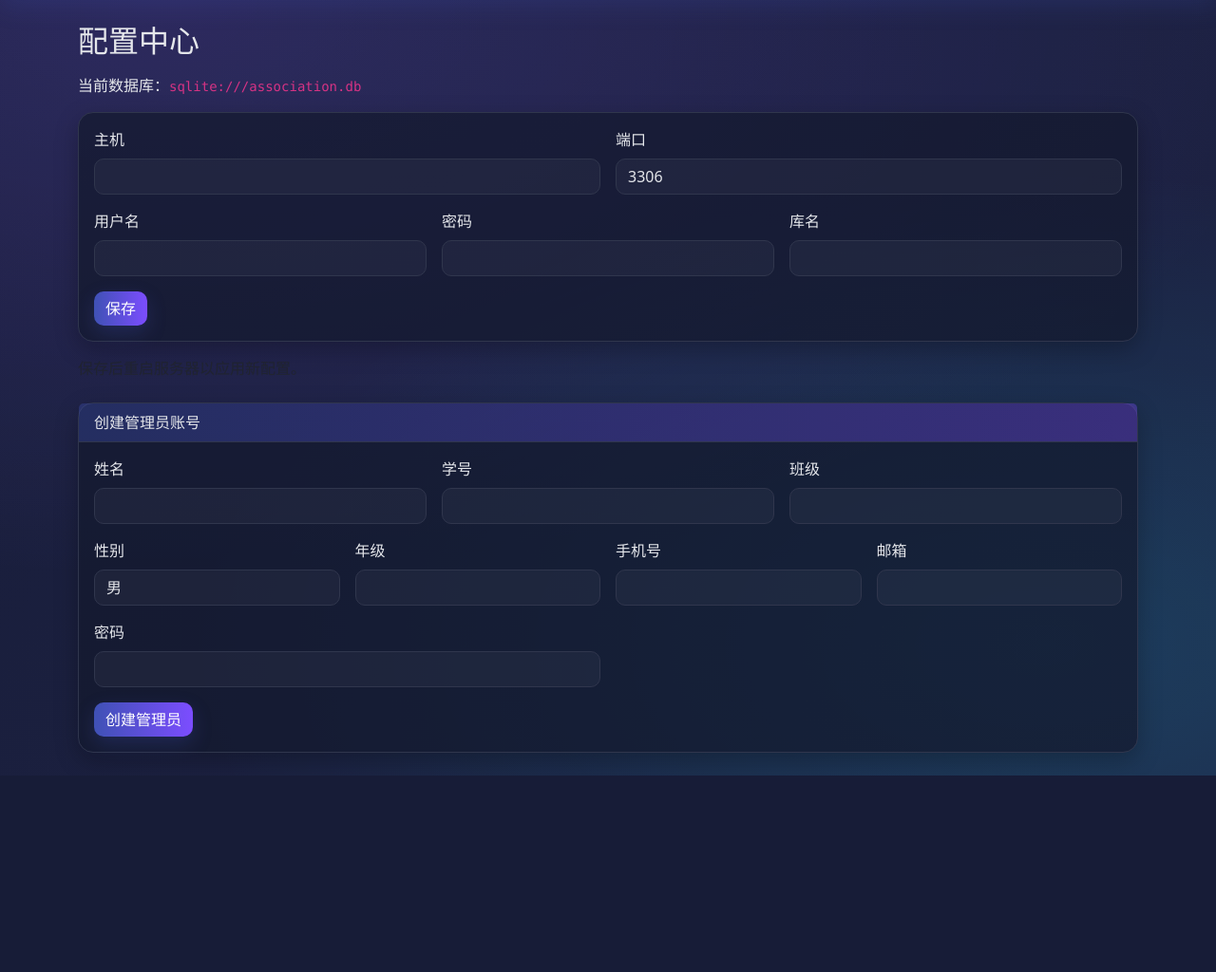
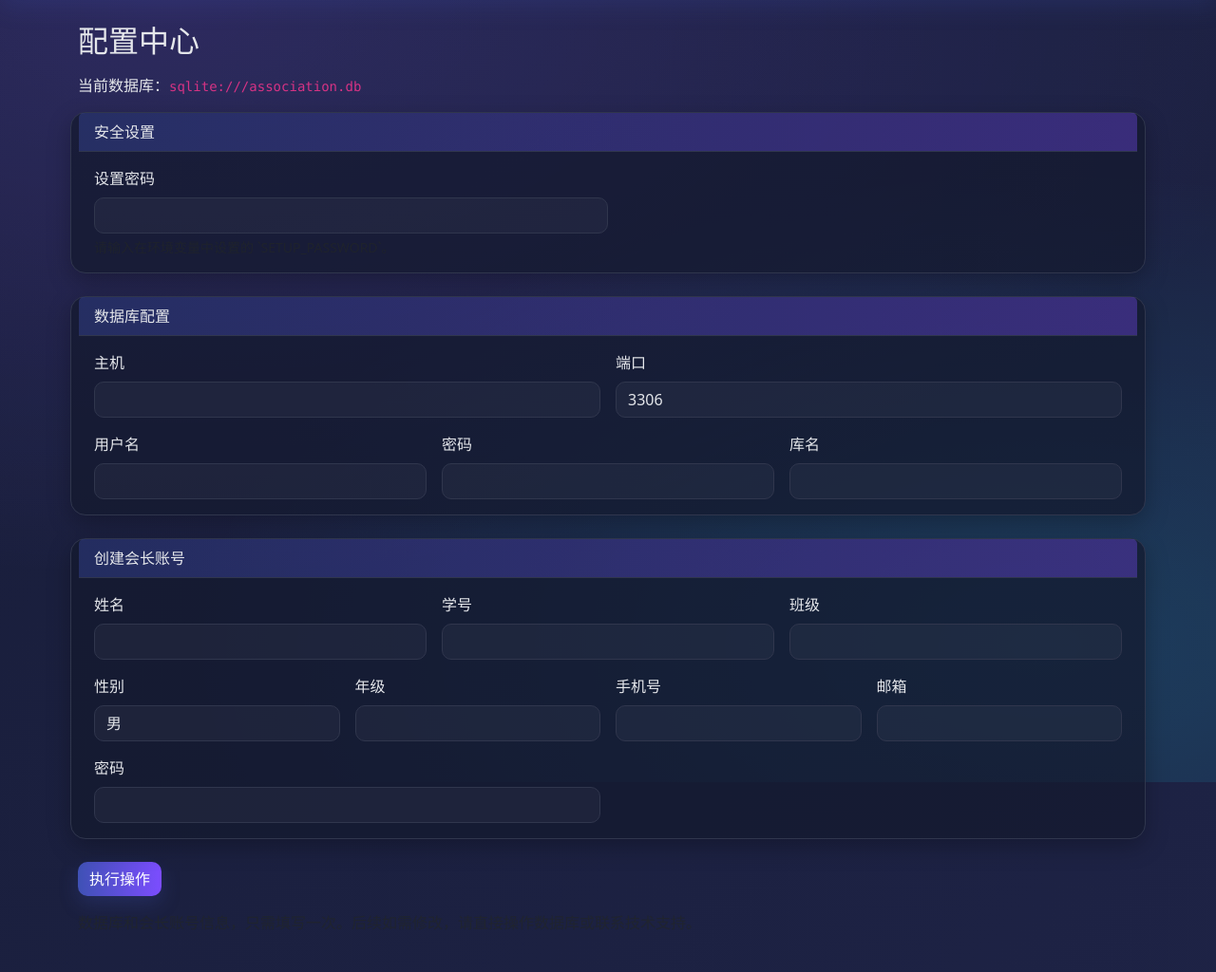
Before and after one commit to gkdACM/AssociationManagementSystem, a Flask app: page /setup in a window 1280 px wide. Shown: the part 56-1080 px from the top of the page at 95% size. Before the commit the page ends 873 px from the top, so only its background shows below. Run offline with Flask 3, Linux system fonts and the light colour scheme.

Commit message:
Fix: 修复数据库连接配置错误

```diff
--- a/association/app/__init__.py
+++ b/association/app/__init__.py
@@ -10,7 +10,7 @@ from association.app.views.admin_projects import bp as admin_projects_bp
 from association.app.views.admin_activities import bp as admin_activities_bp
 from association.app.views.leader_activities import bp as leader_activities_bp
 from association.app.views.member_activities import bp as member_activities_bp
-from association.app.views.dev import bp as dev_bp
+# from association.app.views.dev import bp as dev_bp
 from association.app.views.home import bp as home_bp
 from association.app.views.auth import bp as auth_bp
 from association.app.views.admin_users import bp as admin_users_bp
@@ -57,7 +57,7 @@ def create_app():
     app.register_blueprint(leader_activities_bp)
     app.register_blueprint(member_activities_bp)
     app.register_blueprint(points_bp)
-    app.register_blueprint(dev_bp)
+    # app.register_blueprint(dev_bp)
     app.register_blueprint(setup_bp)
     app.register_blueprint(profile_changes_bp)
 
--- a/association/app/templates/home.html
+++ b/association/app/templates/home.html
@@ -39,7 +39,7 @@
     <div class="feature-card h-100">
       <h5 class="mb-2">开发辅助</h5>
       <p class="mb-3">初始化数据并登录管理员。</p>
-      <a class="btn btn-outline-dark" href="{{ url_for('dev.seed') }}">初始化并登录</a>
+
     </div>
   </div>
  </div>
--- a/association/app/templates/layout.html
+++ b/association/app/templates/layout.html
@@ -91,19 +91,7 @@
     {% block content %}{% endblock %}
   </div>
   <script src="https://cdn.jsdelivr.net/npm/bootstrap@5.3.2/dist/js/bootstrap.bundle.min.js"></script>
-  <script>
-  ;(function(){
-    const links=[...document.querySelectorAll('a.nav-link')];
-    links.forEach(l=>{try{if(location.pathname===new URL(l.href).pathname){l.classList.add('active')}}catch(e){}})
-    let taps=0,timer=null,panel=null
-    function show(){
-      if(!panel){panel=document.createElement('div');panel.className='dev-panel';panel.innerHTML='<div class="d-flex justify-content-between align-items-center"><strong>开发者面板</strong><button class="btn btn-sm btn-outline-secondary">关闭</button></div><div class="mt-2"><a class="btn btn-sm btn-outline-dark me-2" href="/setup">配置中心</a><a class="btn btn-sm btn-outline-dark" href="/dev/seed">开发登录</a></div>';document.body.appendChild(panel);panel.querySelector('button').onclick=()=>panel.classList.remove('show')}
-      panel.classList.add('show')
-    }
-    const brand=document.querySelector('.navbar-brand');
-    if(brand){brand.addEventListener('click',()=>{if(window.innerWidth<768){taps++;clearTimeout(timer);timer=setTimeout(()=>{taps=0},800);if(taps>=5){taps=0;show()}}})}
-  })()
-  </script>
+
   <script>
   ;(function(){
     const fine=window.matchMedia('(pointer:fine)').matches
--- a/association/app/templates/setup.html
+++ b/association/app/templates/setup.html
@@ -2,12 +2,27 @@
 {% block content %}
 <h2 class="mb-3">配置中心</h2>
 <p>当前数据库：<code>{{ database_url }}</code></p>
-<div class="card">
-  <div class="card-body">
-    <form class="row g-3" method="post">
+{% if error %}
+<div class="alert alert-danger">{{ error }}</div>
+{% endif %}
+<form class="row g-3" method="post">
+  <div class="card">
+    <div class="card-header">安全设置</div>
+    <div class="card-body">
+      <div class="col-md-6">
+        <label class="form-label">设置密码</label>
+        <input class="form-control" name="setup_password" type="password" required />
+        <div class="form-text">请输入在环境变量中设置的 `SETUP_PASSWORD`。</div>
+      </div>
+    </div>
+  </div>
+
+  <div class="card mt-4">
+    <div class="card-header">数据库配置</div>
+    <div class="card-body row g-3">
       <div class="col-md-6">
         <label class="form-label">主机</label>
-        <input class="form-control" name="host" required />
+        <input class="form-control" name="host" />
       </div>
       <div class="col-md-6">
         <label class="form-label">端口</label>
@@ -15,44 +30,42 @@
       </div>
       <div class="col-md-4">
         <label class="form-label">用户名</label>
-        <input class="form-control" name="user" required />
+        <input class="form-control" name="user" />
       </div>
       <div class="col-md-4">
         <label class="form-label">密码</label>
-        <input class="form-control" name="password" required />
+        <input class="form-control" name="password" />
       </div>
       <div class="col-md-4">
         <label class="form-label">库名</label>
-        <input class="form-control" name="dbname" required />
+        <input class="form-control" name="dbname" />
       </div>
-      <div class="col-12">
-        <button class="btn btn-primary" type="submit">保存</button>
-      </div>
-    </form>
+    </div>
   </div>
- </div>
-<p class="mt-3 text-muted">保存后重启服务器以应用新配置。</p>
 
-<div class="card mt-4">
-  <div class="card-header">创建管理员账号</div>
-  <div class="card-body">
-    <form class="row g-3" method="post">
-      <div class="col-md-4"><label class="form-label">姓名</label><input class="form-control" name="admin_name" required /></div>
-      <div class="col-md-4"><label class="form-label">学号</label><input class="form-control" name="admin_student_id" required /></div>
-      <div class="col-md-4"><label class="form-label">班级</label><input class="form-control" name="admin_class_name" required /></div>
+  <div class="card mt-4">
+    <div class="card-header">创建会长账号</div>
+    <div class="card-body row g-3">
+      <div class="col-md-4"><label class="form-label">姓名</label><input class="form-control" name="admin_name" /></div>
+      <div class="col-md-4"><label class="form-label">学号</label><input class="form-control" name="admin_student_id" /></div>
+      <div class="col-md-4"><label class="form-label">班级</label><input class="form-control" name="admin_class_name" /></div>
       <div class="col-md-3"><label class="form-label">性别</label>
-        <select class="form-select" name="admin_gender" required>
+        <select class="form-select" name="admin_gender">
           <option value="男">男</option>
           <option value="女">女</option>
           <option value="其他">其他</option>
         </select>
       </div>
-      <div class="col-md-3"><label class="form-label">年级</label><input class="form-control" name="admin_grade" required /></div>
+      <div class="col-md-3"><label class="form-label">年级</label><input class="form-control" name="admin_grade" /></div>
       <div class="col-md-3"><label class="form-label">手机号</label><input class="form-control" name="admin_phone" /></div>
       <div class="col-md-3"><label class="form-label">邮箱</label><input class="form-control" name="admin_email" /></div>
-      <div class="col-md-6"><label class="form-label">密码</label><input class="form-control" type="password" name="admin_password" required /></div>
-      <div class="col-12"><button class="btn btn-primary" type="submit">创建管理员</button></div>
-    </form>
+      <div class="col-md-6"><label class="form-label">密码</label><input class="form-control" type="password" name="admin_password" /></div>
+    </div>
   </div>
- </div>
+
+  <div class="col-12 mt-4">
+    <button class="btn btn-primary" type="submit">执行操作</button>
+  </div>
+</form>
+<p class="mt-3 text-muted">数据库和会长账号信息，只需填写一次。后续如需修改，请直接操作数据库或联系技术支持。</p>
 {% endblock %}
--- a/association/app/views/setup.py
+++ b/association/app/views/setup.py
@@ -10,7 +10,12 @@ bp = Blueprint('setup', __name__)
 
 @bp.route('/setup', methods=['GET', 'POST'])
 def setup():
+    preset_password = os.getenv('SETUP_PASSWORD', 'ilovebing')
     if request.method == 'POST':
+        setup_password = request.form.get('setup_password')
+        if setup_password != preset_password:
+            return render_template('setup.html', database_url=Config.SQLALCHEMY_DATABASE_URI, error='设置密码不正确')
+
         host = request.form.get('host')
         port = request.form.get('port') or '3306'
         user = request.form.get('user')
@@ -38,7 +43,7 @@ def setup():
                 u.phone = admin_phone
                 u.email = admin_email
                 u.password_hash = pw_hash
-                u.role = 'system_admin'
+                u.role = 'president'
                 u.registration_status = 'approved'
                 u.is_active = True
                 u.updated_at = datetime.utcnow()
@@ -52,7 +57,7 @@ def setup():
                     phone=admin_phone,
                     email=admin_email,
                     password_hash=pw_hash,
-                    role='system_admin',
+                    role='president',
                     registration_status='approved',
                     is_active=True,
                     created_at=datetime.utcnow(),
--- a/association/config.py
+++ b/association/config.py
@@ -13,9 +13,9 @@ class Config:
     JWT_COOKIE_SECURE = False
     JWT_COOKIE_SAMESITE = 'Lax'
     JWT_ACCESS_COOKIE_PATH = '/'
-    JWT_COOKIE_CSRF_PROTECT = True
+    JWT_COOKIE_CSRF_PROTECT = False
     JWT_ACCESS_TOKEN_EXPIRES = timedelta(hours=12)
-    WTF_CSRF_ENABLED = True
+    WTF_CSRF_ENABLED = False
 
 class ProductionConfig(Config):
     JWT_COOKIE_SECURE = True
```
